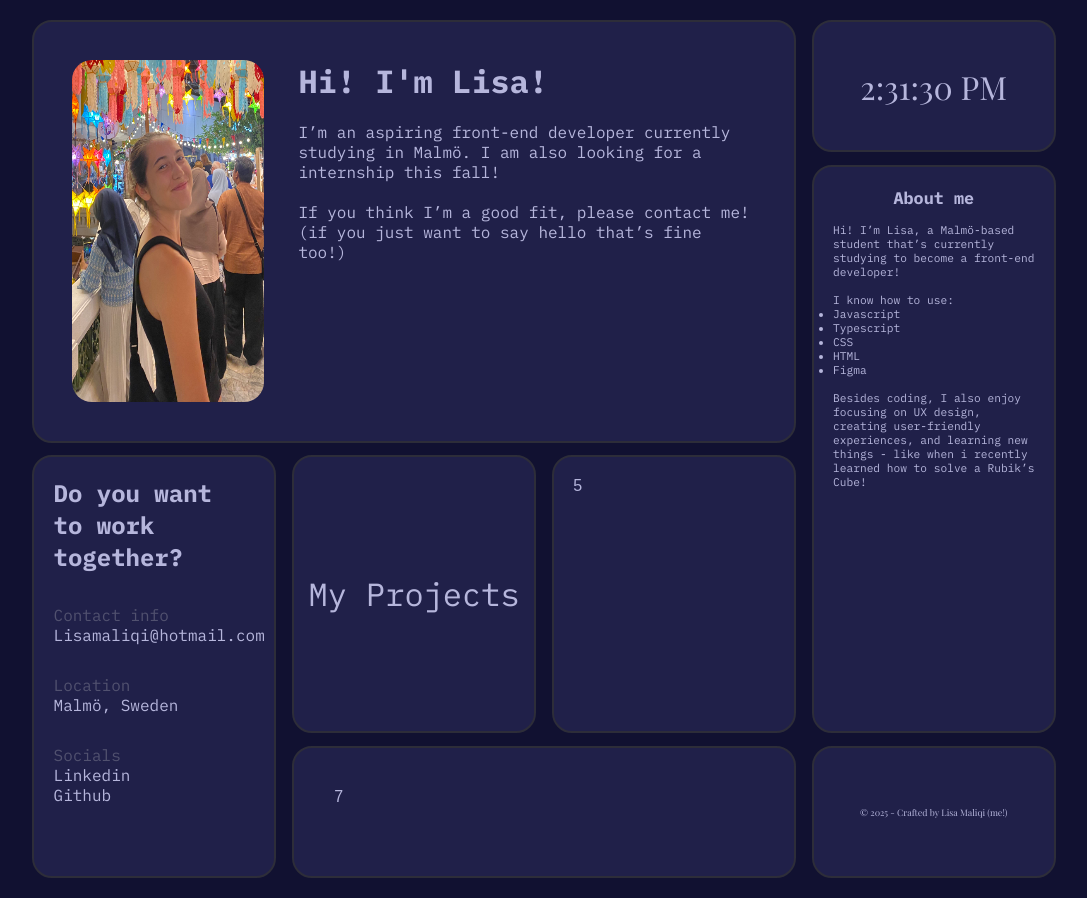
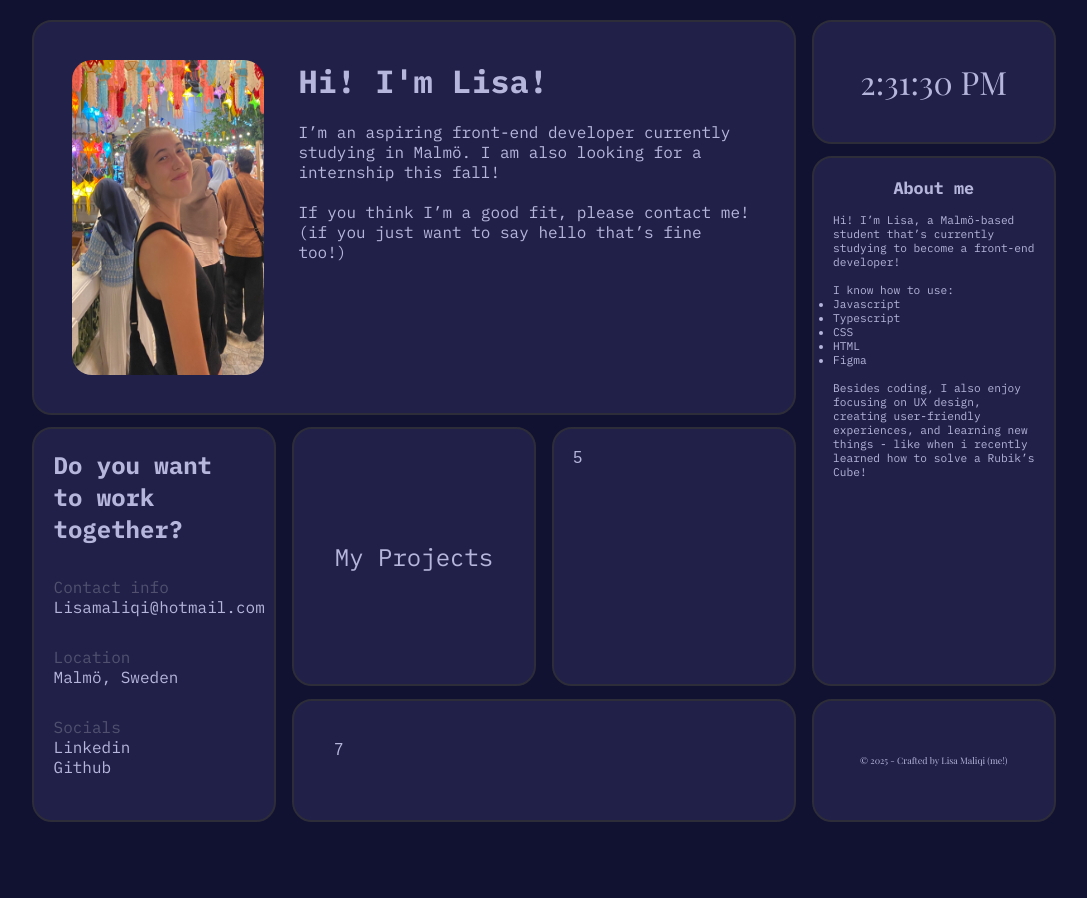
Before and after one commit to lisamaliqi/lisamaliqi.github.io, a website: page index.html in a window 1280 px wide. Shown: the whole page, without its empty margins (96-1183 px from the left). After the commit the page ends 842 px from the top, so only its background shows below. Drawn offline with nearby package versions, Linux system fonts and the light colour scheme; a web font is replaced by a local one.

Commit message:
adding styling for tablet and beyond, also adding project page (empty)

```diff
--- a/index.html
+++ b/index.html
@@ -47,9 +47,9 @@
             <p>Besides coding, I also enjoy focusing on UX design, creating user-friendly experiences, and learning new things - like when i recently learned how to solve a Rubik’s Cube!</p>
         </div>
 
-        <div class="block div4 my-projects">
+        <a class="block div4 my-projects" href="/src/projects/projects.html">
             <p>My Projects</p>
-        </div>
+        </a>
 
         <div class="block div5">5</div>
 
--- a/src/assets/style/style.css
+++ b/src/assets/style/style.css
@@ -203,9 +203,15 @@ body {
     align-items: center;
     padding: 120px 0px;
     font-size: 2em;
+    text-decoration: none;
 }
 
-
+@media all and (min-width: 601px) {
+    .my-projects {
+        padding: 0px 0px;
+        font-size: 1.5em;
+    }
+}
 
 /*
 //////////////////// -- 6.Contact info -- ////////////////////
```
Also changed, not shown: src/projects/projects.html (added, +12 -0 lines).
